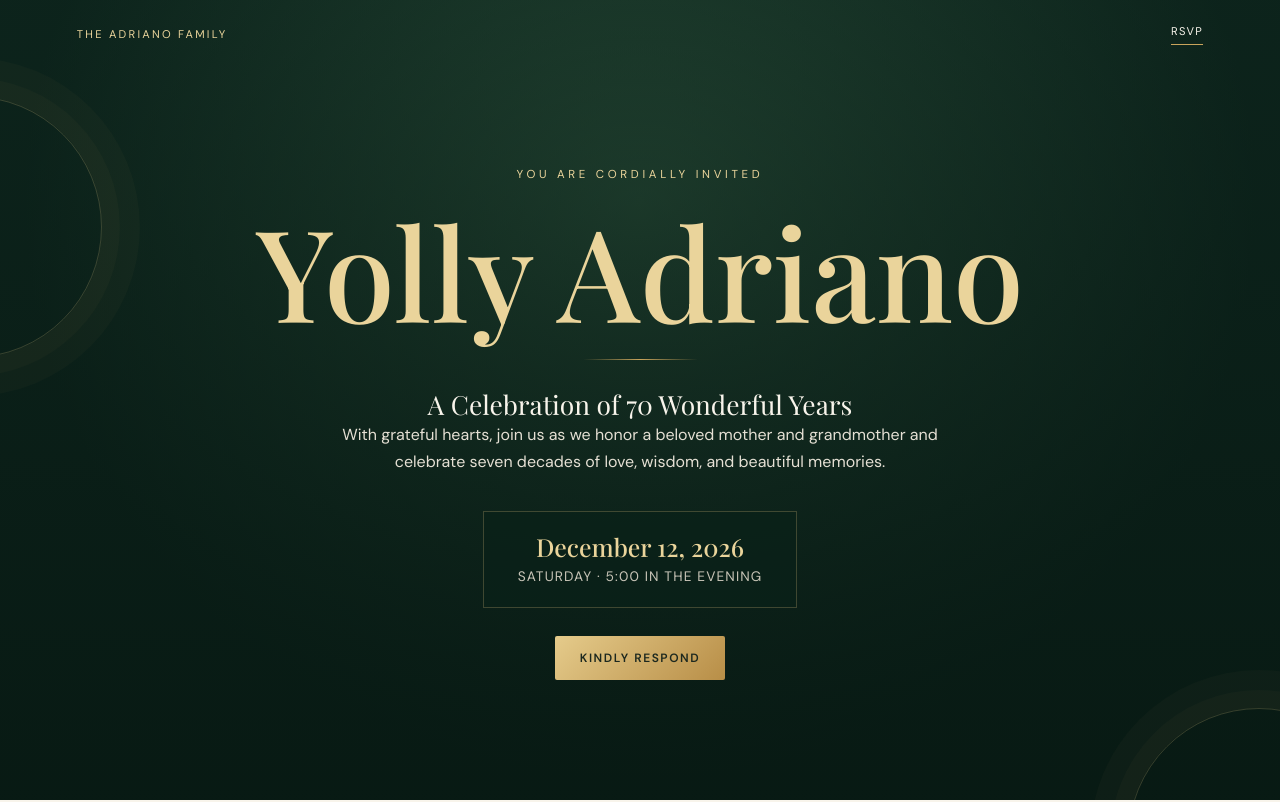
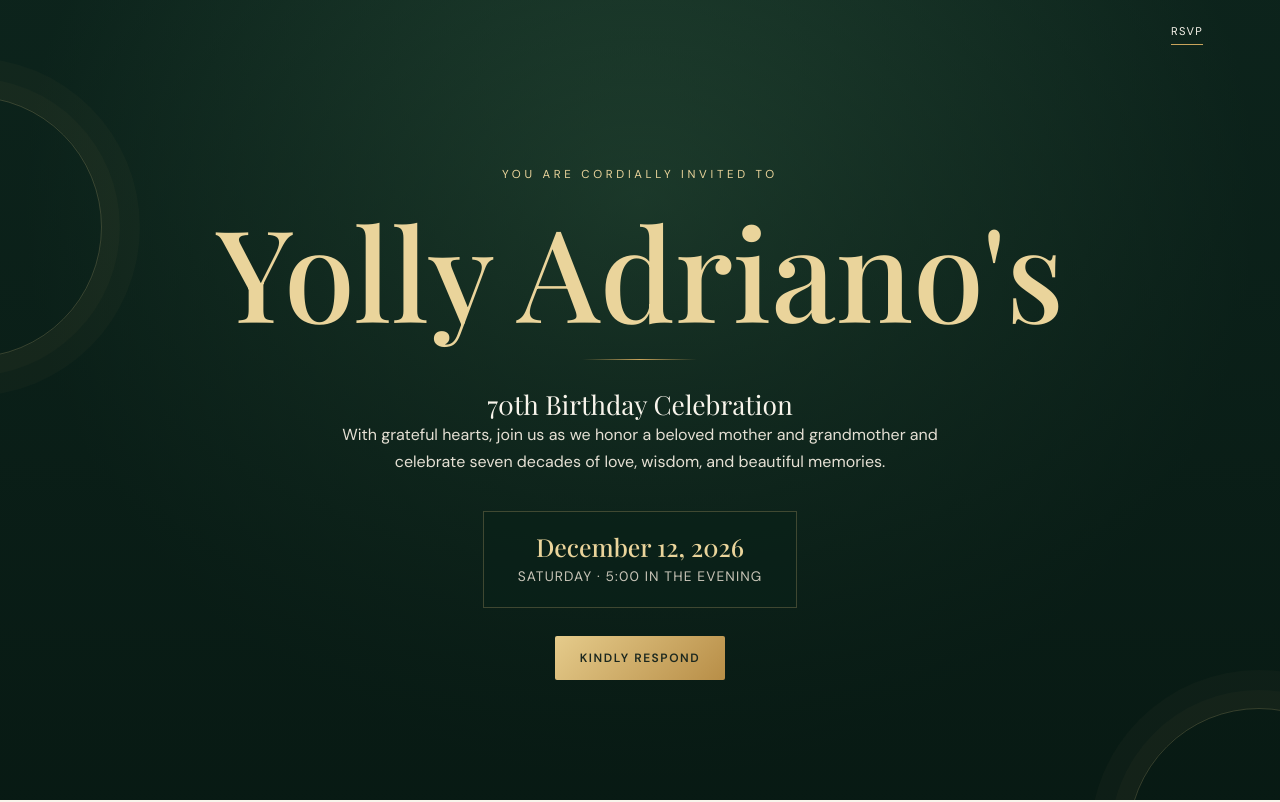
Before and after one commit to Jowanok/Yolly-Adriano-s-70th, a plain HTML site: page index.html in a window 1280 px wide. Shown: the top 802 px of the page. Drawn offline with nearby package versions, Linux system fonts and the light colour scheme.

```diff
--- a/index.html
+++ b/index.html
@@ -501,7 +501,7 @@ footer strong {
 <!-- NAVIGATION -->
 
 <nav class="topbar">
-    <span class="brand">The Adriano Family</span>
+    <span class="brand"></span>
     <a href="#rsvp">RSVP</a>
 </nav>
 
@@ -509,14 +509,14 @@ footer strong {
 
 <header class="hero">
     <div class="hero-content">
-        <div class="eyebrow">You are cordially invited</div>
+        <div class="eyebrow">You are cordially invited to</div>
 
-        <h1>Yolly Adriano</h1>
+        <h1>Yolly Adriano's</h1>
 
         <div class="ornament"></div>
 
         <div class="hero-sub">
-            A Celebration of 70 Wonderful Years
+            70th Birthday Celebration
         </div>
 
         <p class="hero-copy">
@@ -650,7 +650,7 @@ footer strong {
             <h2>Kindly RSVP</h2>
             <p>
                 Please let us know if you can join us
-                by submitting the form below.
+                by submitting the form below. Thank you!
             </p>
         </div>
 
```
